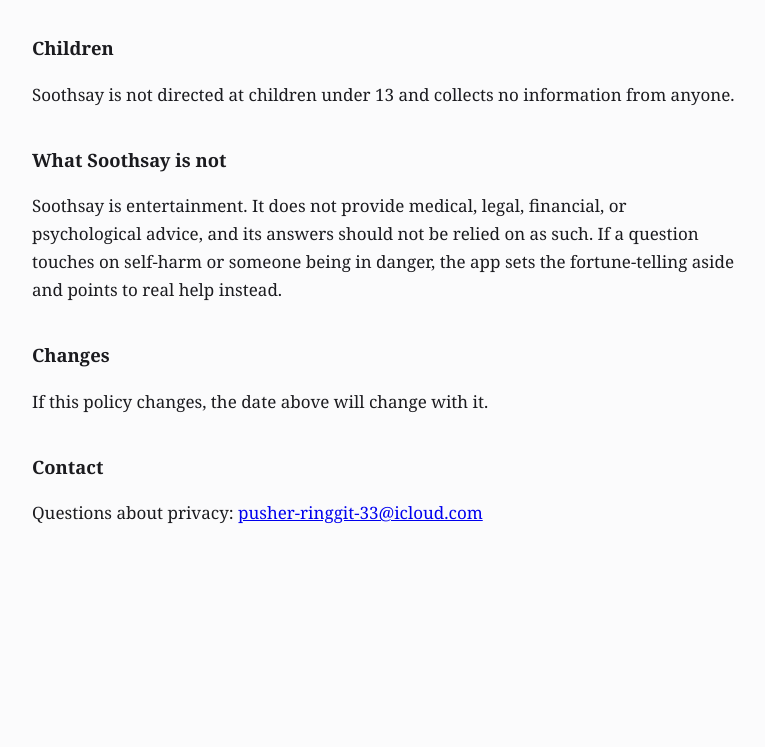
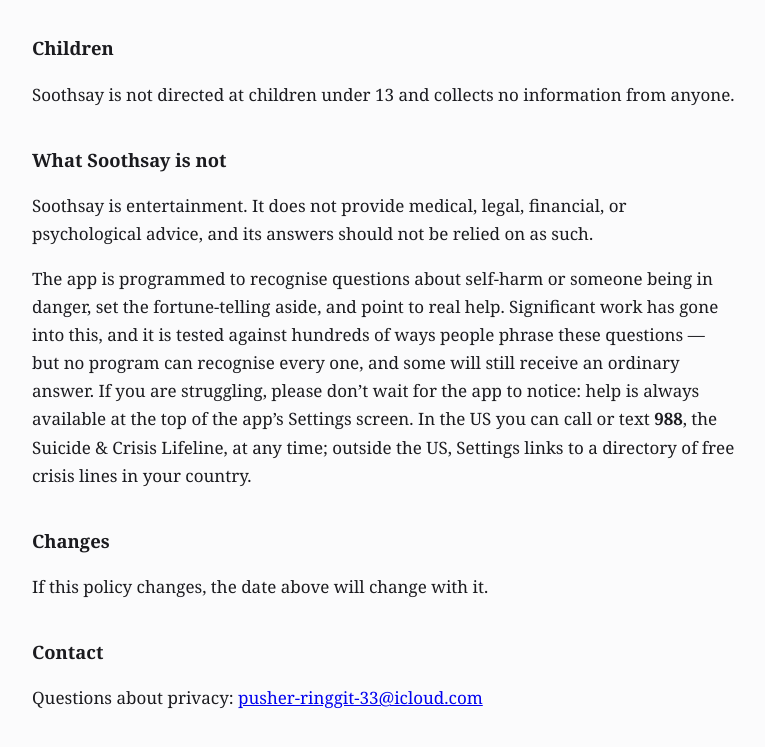
Before and after one commit to 616fun/soothsay-privacy, a plain HTML site: page index.html in a window 1280 px wide. Shown: the part 1619-2366 px from the top of the page, without its empty margins (256-1021 px from the left). Before the commit the page ends 2243 px from the top, so only its background shows below. Drawn offline with Linux system fonts and the light colour scheme.

Commit message:
Say plainly that the crisis handling is built and tested, and not complete
The policy said the app sets the fortune-telling aside whenever a question
touches self-harm. Measured, it does not catch every oblique phrasing. It
now says it is programmed and tested for this, that some questions will
still get an ordinary answer, and where help always is: the top of
Settings, and 988 in the US.

Co-Authored-By: Claude Opus 5 <noreply@anthropic.com>

```diff
--- a/index.html
+++ b/index.html
@@ -29,7 +29,7 @@
 <body>
 
 <h1>Soothsay — Privacy Policy</h1>
-<p class="sub">Last updated 7 August 2026</p>
+<p class="sub">Last updated 11 September 2026</p>
 
 <p><strong>Soothsay does not collect, transmit, or store your personal information.</strong>
 There is no account, no sign-in, and no analytics. We do not operate a server that
@@ -88,9 +88,15 @@ time in iOS Settings, and the app will carry on without it.</p>
 
 <h2>What Soothsay is not</h2>
 <p>Soothsay is entertainment. It does not provide medical, legal, financial, or
-psychological advice, and its answers should not be relied on as such. If a question
-touches on self-harm or someone being in danger, the app sets the fortune-telling aside
-and points to real help instead.</p>
+psychological advice, and its answers should not be relied on as such.</p>
+<p>The app is programmed to recognise questions about self-harm or someone being in
+danger, set the fortune-telling aside, and point to real help. Significant work has gone
+into this, and it is tested against hundreds of ways people phrase these questions — but
+no program can recognise every one, and some will still receive an ordinary answer.
+If you are struggling, please don&rsquo;t wait for the app to notice: help is always
+available at the top of the app&rsquo;s Settings screen. In the US you can call or text
+<strong>988</strong>, the Suicide &amp; Crisis Lifeline, at any time; outside the US,
+Settings links to a directory of free crisis lines in your country.</p>
 
 <h2>Changes</h2>
 <p>If this policy changes, the date above will change with it.</p>
```
